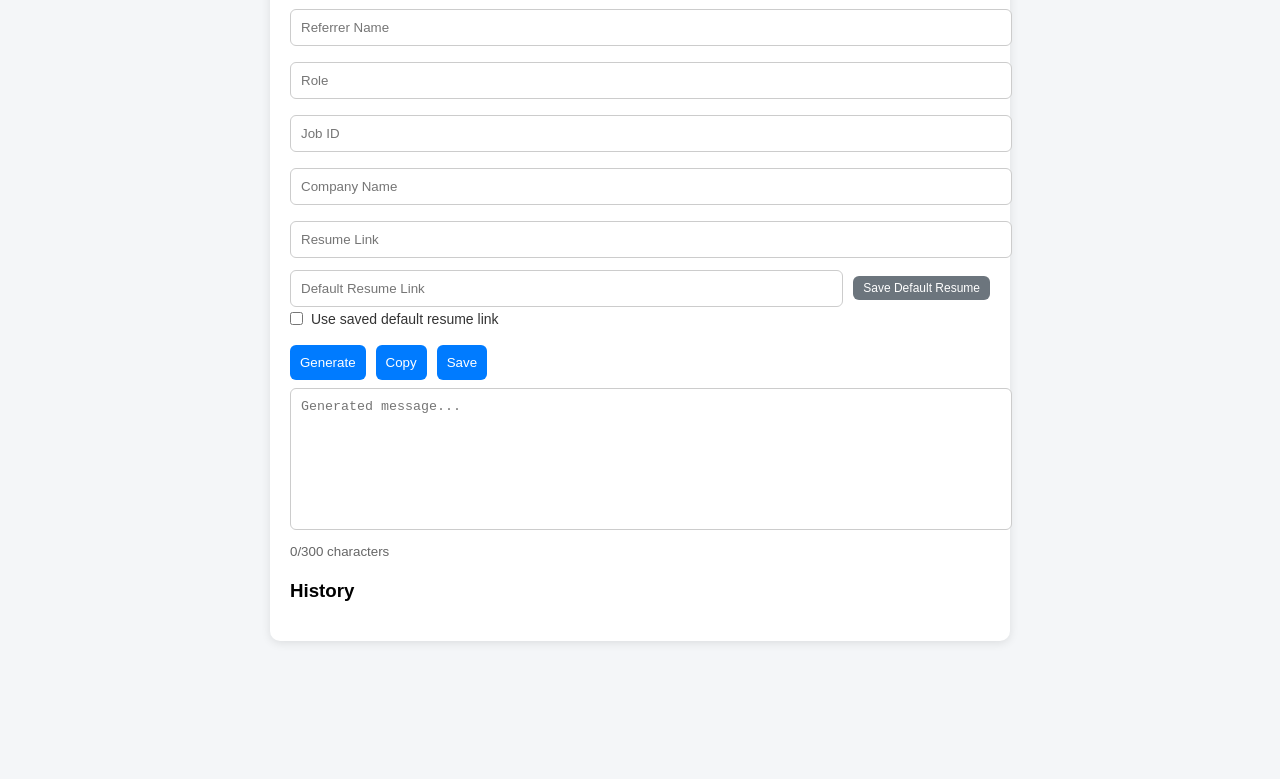
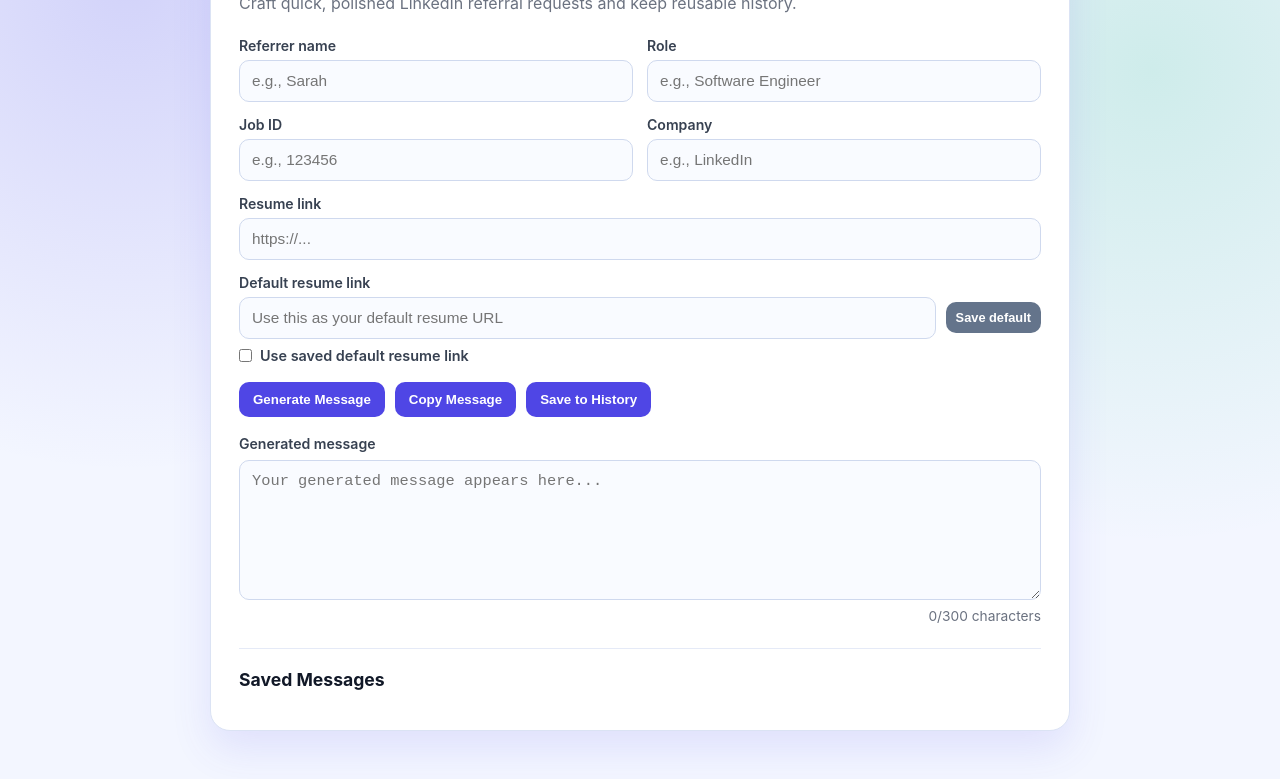
Before and after one commit to amrendrakumar94/linkedIn-message, a plain HTML site: page index.html in a window 1280 px wide. Shown: the part 107-886 px from the top of the page. Before the commit the page ends 800 px from the top, so only its background shows below. Drawn offline with Linux system fonts and the light colour scheme.

Commit message:
Improve referral generator UI layout and styling

```diff
--- a/index.html
+++ b/index.html
@@ -2,100 +2,234 @@
 <html lang="en">
 <head>
   <meta charset="UTF-8" />
+  <meta name="viewport" content="width=device-width, initial-scale=1" />
   <title>Referral Message Generator</title>
   <style>
+    :root {
+      --bg: #f3f6ff;
+      --card: #ffffff;
+      --text: #111827;
+      --muted: #6b7280;
+      --primary: #4f46e5;
+      --primary-strong: #4338ca;
+      --border: #dbe3f4;
+      --danger: #dc3545;
+      --shadow: 0 18px 40px rgba(79, 70, 229, 0.12);
+    }
+
+    * {
+      box-sizing: border-box;
+    }
+
     body {
-      font-family: Arial, sans-serif;
-      background: #f4f6f8;
       margin: 0;
-      padding: 20px;
+      min-height: 100vh;
+      font-family: "Inter", "Segoe UI", Roboto, Arial, sans-serif;
+      color: var(--text);
+      background:
+        radial-gradient(circle at 10% 10%, rgba(79, 70, 229, 0.2), transparent 35%),
+        radial-gradient(circle at 90% 20%, rgba(16, 185, 129, 0.16), transparent 35%),
+        var(--bg);
+      padding: 28px 16px 48px;
     }
+
     .container {
-      max-width: 700px;
-      margin: auto;
+      max-width: 860px;
+      margin: 0 auto;
+      background: var(--card);
+      border: 1px solid var(--border);
+      border-radius: 20px;
+      box-shadow: var(--shadow);
+      padding: 28px;
+    }
+
+    h2 {
+      margin: 0;
+      font-size: 1.8rem;
+      line-height: 1.2;
+    }
+
+    .subtitle {
+      margin: 8px 0 24px;
+      color: var(--muted);
+    }
+
+    .grid {
+      display: grid;
+      grid-template-columns: 1fr 1fr;
+      gap: 14px;
+    }
+
+    .field {
+      display: flex;
+      flex-direction: column;
+      gap: 6px;
+    }
+
+    .field.full {
+      grid-column: 1 / -1;
+    }
+
+    label {
+      font-size: 0.88rem;
+      font-weight: 600;
+      color: #374151;
+    }
+
+    input,
+    textarea {
+      width: 100%;
+      border: 1px solid #cfd9ee;
+      background: #f9fbff;
+      border-radius: 10px;
+      padding: 11px 12px;
+      color: var(--text);
+      font-size: 0.96rem;
+      transition: border-color 0.15s ease, box-shadow 0.15s ease;
+    }
+
+    input:focus,
+    textarea:focus {
+      outline: none;
+      border-color: var(--primary);
+      box-shadow: 0 0 0 3px rgba(79, 70, 229, 0.14);
       background: #fff;
-      padding: 20px;
-      border-radius: 10px;
-      box-shadow: 0 2px 10px rgba(0,0,0,0.1);
     }
-    h2 {
-      text-align: center;
+
+    .inline-group {
+      display: grid;
+      grid-template-columns: 1fr auto;
+      gap: 10px;
+      align-items: center;
     }
-    input, textarea {
-      width: 100%;
-      padding: 10px;
-      margin: 8px 0;
-      border-radius: 6px;
-      border: 1px solid #ccc;
-    }
+
     .checkbox-row {
+      margin-top: 2px;
       display: flex;
       align-items: center;
       gap: 8px;
-      margin: 4px 0 10px;
-      color: #333;
-      font-size: 14px;
+      color: #374151;
+      font-size: 0.9rem;
     }
+
     .checkbox-row input[type="checkbox"] {
       width: auto;
       margin: 0;
     }
-    .inline-group {
+
+    .btn-group {
+      margin-top: 18px;
       display: flex;
-      gap: 10px;
-      align-items: center;
-      margin-top: 4px;
-    }
-    .inline-group input {
-      margin: 0;
-      flex: 1;
-    }
-    .inline-group button {
-      margin-top: 0;
-      white-space: nowrap;
-    }
-    textarea {
-      height: 120px;
-      resize: none;
-    }
-    button {
-      padding: 10px;
-      margin-top: 8px;
-      border: none;
-      border-radius: 6px;
-      background: #007bff;
-      color: white;
-      cursor: pointer;
-    }
-    button:hover {
-      background: #0056b3;
-    }
-    .btn-group {
-      display: flex;
+      flex-wrap: wrap;
       gap: 10px;
     }
+
+    button {
+      border: 0;
+      border-radius: 10px;
+      padding: 10px 14px;
+      background: var(--primary);
+      color: #fff;
+      font-weight: 600;
+      cursor: pointer;
+      transition: background 0.15s ease, transform 0.15s ease;
+    }
+
+    button:hover {
+      background: var(--primary-strong);
+      transform: translateY(-1px);
+    }
+
+    .small-btn {
+      background: #64748b;
+      font-size: 0.8rem;
+      padding: 8px 10px;
+    }
+
+    .small-btn:hover {
+      background: #475569;
+    }
+
+    .delete-btn {
+      background: #dc2626;
+    }
+
+    .delete-btn:hover {
+      background: #b91c1c;
+    }
+
+    .output-wrap {
+      margin-top: 18px;
+      display: grid;
+      gap: 8px;
+    }
+
+    textarea {
+      min-height: 140px;
+      resize: vertical;
+    }
+
+    #charCount {
+      color: var(--muted);
+      font-size: 0.86rem;
+      text-align: right;
+    }
+
     .history {
-      margin-top: 20px;
+      margin-top: 24px;
+      border-top: 1px solid #e5eaf7;
+      padding-top: 20px;
     }
+
+    .history h3 {
+      margin: 0 0 12px;
+      font-size: 1.1rem;
+    }
+
     .history-item {
-      border: 1px solid #ddd;
-      padding: 10px;
-      border-radius: 6px;
+      background: #f8faff;
+      border: 1px solid #dce5fb;
+      border-radius: 12px;
+      padding: 14px;
       margin-bottom: 10px;
-      background: #fafafa;
     }
+
+    .history-item p {
+      margin: 10px 0 0;
+      color: #1f2937;
+    }
+
+    .history-item small {
+      color: var(--muted);
+    }
+
     .history-actions {
-      margin-top: 8px;
+      margin-top: 12px;
       display: flex;
-      gap: 10px;
+      gap: 8px;
+      flex-wrap: wrap;
     }
+
+    @media (max-width: 760px) {
+      .container {
+        padding: 20px;
+      }
+
+      .grid {
+        grid-template-columns: 1fr;
+      }
+
+      .inline-group {
+        grid-template-columns: 1fr;
+      }
+
+      button {
+        width: 100%;
+      }
+
       .small-btn {
-      padding: 5px 10px;
-      font-size: 12px;
-      background: #6c757d;
+        width: auto;
       }
-    .delete-btn {
-      background: #dc3545;
     }
   </style>
 </head>
@@ -103,32 +237,57 @@
 
 <div class="container">
   <h2>Referral Message Generator</h2>
+  <p class="subtitle">Craft quick, polished LinkedIn referral requests and keep reusable history.</p>
 
-  <input type="text" id="name" placeholder="Referrer Name" />
-  <input type="text" id="role" placeholder="Role" />
-  <input type="text" id="jobId" placeholder="Job ID" />
-  <input type="text" id="company" placeholder="Company Name" />
-  <input type="text" id="resume" placeholder="Resume Link" />
+  <div class="grid">
+    <div class="field">
+      <label for="name">Referrer name</label>
+      <input type="text" id="name" placeholder="e.g., Sarah" />
+    </div>
+    <div class="field">
+      <label for="role">Role</label>
+      <input type="text" id="role" placeholder="e.g., Software Engineer" />
+    </div>
+    <div class="field">
+      <label for="jobId">Job ID</label>
+      <input type="text" id="jobId" placeholder="e.g., 123456" />
+    </div>
+    <div class="field">
+      <label for="company">Company</label>
+      <input type="text" id="company" placeholder="e.g., LinkedIn" />
+    </div>
+    <div class="field full">
+      <label for="resume">Resume link</label>
+      <input type="text" id="resume" placeholder="https://..." />
+    </div>
+
+    <div class="field full">
+      <label for="defaultResume">Default resume link</label>
       <div class="inline-group">
-    <input type="text" id="defaultResume" placeholder="Default Resume Link" />
-    <button type="button" class="small-btn" onclick="saveDefaultResume()">Save Default Resume</button>
+        <input type="text" id="defaultResume" placeholder="Use this as your default resume URL" />
+        <button type="button" class="small-btn" onclick="saveDefaultResume()">Save default</button>
       </div>
       <label class="checkbox-row">
         <input type="checkbox" id="useDefaultResume" />
         Use saved default resume link
       </label>
+    </div>
+  </div>
 
   <div class="btn-group">
-    <button onclick="generateMessage()">Generate</button>
-    <button onclick="copyMessage()">Copy</button>
-    <button onclick="saveMessage()">Save</button>
+    <button onclick="generateMessage()">Generate Message</button>
+    <button onclick="copyMessage()">Copy Message</button>
+    <button onclick="saveMessage()">Save to History</button>
   </div>
 
-  <textarea id="output" placeholder="Generated message..."></textarea>
+  <div class="output-wrap">
+    <label for="output">Generated message</label>
+    <textarea id="output" placeholder="Your generated message appears here..."></textarea>
     <small id="charCount">0/300 characters</small>
+  </div>
 
   <div class="history">
-    <h3>History</h3>
+    <h3>Saved Messages</h3>
     <div id="historyList"></div>
   </div>
 </div>
@@ -245,7 +404,7 @@
     const output = document.getElementById("output").value;
     const charCount = document.getElementById("charCount");
     charCount.textContent = `${output.length}/300 characters`;
-    charCount.style.color = output.length > 300 ? "#dc3545" : "#666";
+    charCount.style.color = output.length > 300 ? "#dc3545" : "#6b7280";
   }
 
   function renderHistory() {
@@ -318,6 +477,7 @@
       resumeInput.value = defaultResumeLink;
     }
   });
+
   document.getElementById("defaultResume").value = getDefaultResumeLink();
   renderHistory();
   updateCharacterCount();
```
Lines whose indentation alone changed are shown as unchanged.
